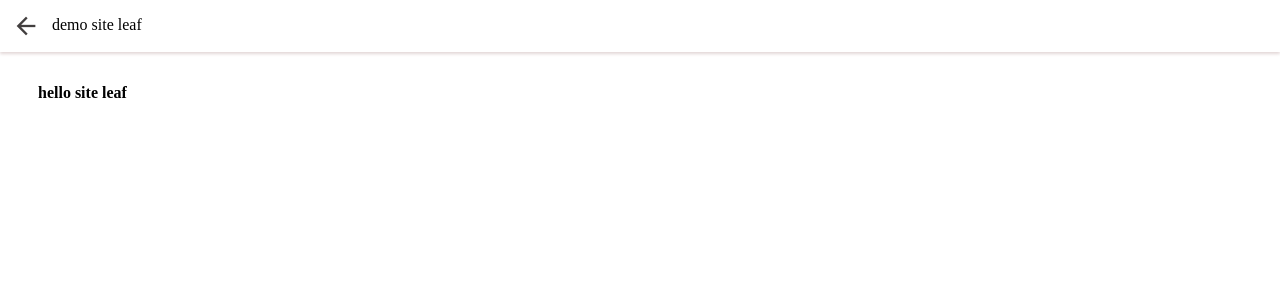
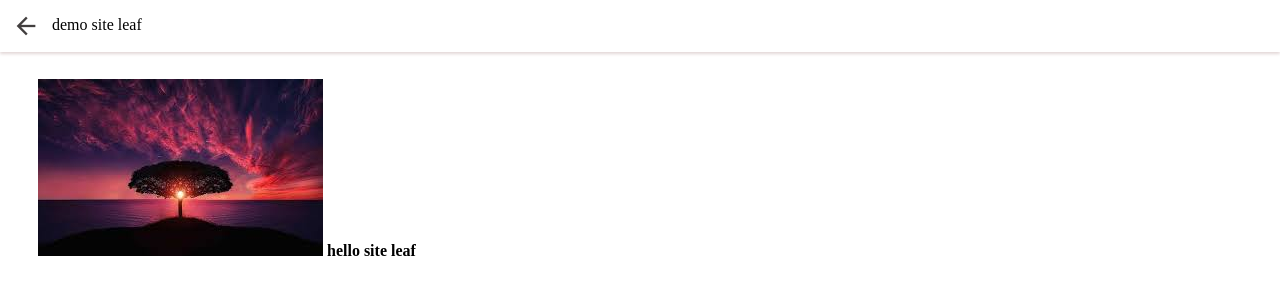
Before and after one commit to sharansureshkv99/blog, a Jekyll site: the page built from _posts/2020-04-18-demo-site-leaf.markdown, in a window 1280 px wide. Shown: the top 300 px of the page. Built offline with Jekyll 4.4.1, drawn with Linux system fonts in a browser that asks for light colours.

Commit message:
Updated Demo Site Leaf

```diff
--- a/_posts/2020-04-18-demo-site-leaf.markdown
+++ b/_posts/2020-04-18-demo-site-leaf.markdown
@@ -7,4 +7,5 @@ description: "**demo for testing**"
 layout: articleview
 ---
 
+![sample.jpeg](/uploads/sample.jpeg)
 **hello site leaf**
```
